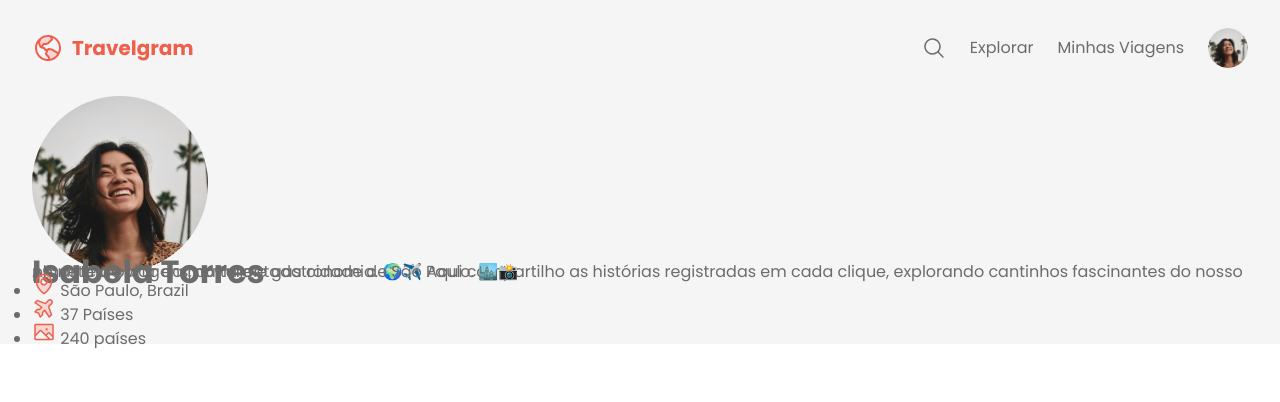
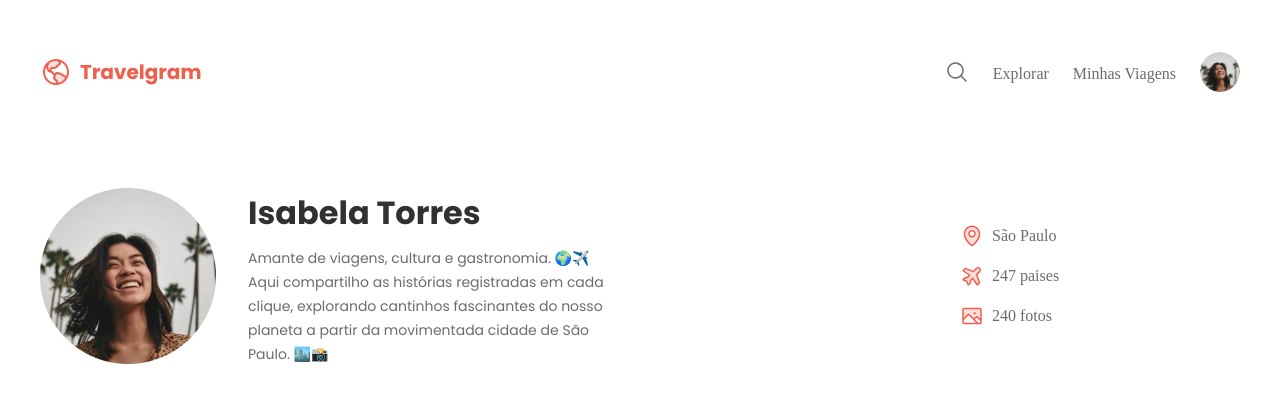
Before and after one commit to StyvenNoronha/Projeto_Travelgram, a plain HTML site: page index.html in a window 1280 px wide. Drawn offline with Linux system fonts and the light colour scheme.

Commit message:
Estilizando o Header

```diff
--- a/css/global.css
+++ b/css/global.css
@@ -16,38 +16,27 @@
 
 }
 
-* {
-  margin: 0;
-  padding: 0;
-  box-sizing: border-box;
-
-  line-height: 0;
-}
-
-body{
-  font: var(--Paragraph);
+body {
   color: var(--text-color-secondary);
   background-color: var(--background-color);
 }
 
-
-a{
-  text-decoration: none; /*Tira a decoração do link*/
-  color: inherit; /* inherit significa de herança*/
+a {
+  text-decoration: none;
+  color: inherit;
 }
 
-a:hover{
+a:hover {
   color: var(--brand-color);
   text-decoration: underline;
 }
 
-
 .container{
-  padding-inline: 2rem ;
+  padding-inline: 2rem ; /*so meche do lado esquerdo e direito*/
   max-width: 80rem;
-  margin-inline:auto ;
+  margin-inline: auto; /*so meche do lado esquerdo e direito*/
 }
 
-.surface-color{
-  background-color: var(--surface-color);
+.bg-surface-color{
+    background-color: var(--surface-color);
 }
--- /dev/null
+++ b/css/header.css
@@ -0,0 +1,41 @@
+header {
+  padding-block: 2rem;
+}
+header .container {
+  display: flex;
+  justify-content: space-between;
+  align-items: center;
+}
+
+#profile {
+  display: flex;
+  align-items: center;
+  gap: 2rem;
+}
+
+#profile > div {
+  max-width: 24rem;
+}
+#profile h1{
+    font: var(--heading1);
+    color: var(--text-color-primary);
+    margin-bottom: .5rem;
+}
+#profile p {
+    font: var(--Paragraph-md);
+}
+
+#info{
+    list-style: none;
+    display: flex;
+    flex-direction: column;
+    gap: 1rem;
+
+    width: 17.5rem;
+}
+
+#info li{
+    display: flex;
+    align-items: center;
+    gap:.5rem
+}
--- a/css/style.css
+++ b/css/style.css
@@ -1,3 +1,4 @@
 @import url('https://fonts.googleapis.com/css2?family=Poppins:ital,wght@0,100;0,200;0,300;0,400;0,500;0,600;0,700;0,800;0,900;1,100;1,200;1,300;1,400;1,500;1,600;1,700;1,800;1,900&display=swap');
 @import url(./global.css);
-@import url(./nav.css)
+@import url(./nav.css);
+@import url(./header.css)
--- a/index.html
+++ b/index.html
@@ -31,29 +31,33 @@
       <header>
         <div class="container">
           <div id="profile">
-            <img src="assets/profile.png" alt="fota da isabela" />
+            <img src="assets/profile.png" alt="imagem de perfil" />
             <div>
               <h1>Isabela Torres</h1>
               <p>
-                Amante de viagens, cultura e gastronomia. 🌍✈️ Aqui compartilho
-                as histórias registradas em cada clique, explorando cantinhos
-                fascinantes do nosso planeta a partir da movimentada cidade de
-                São Paulo. 🏙️📸
+                Amante de viagens, cultura e gastronomia. 🌍✈️ <br>
+                Aqui compartilho as histórias registradas em cada clique,
+                explorando cantinhos fascinantes do nosso planeta a partir da
+                movimentada cidade de São Paulo. 🏙️📸
               </p>
             </div>
           </div>
           <ul id="info">
             <li>
-              <img src="assets/icons/MapPin.svg" alt="icone de mapa" />
-              <span>São Paulo, Brazil</span>
+              <img src="assets/icons/MapPin.svg" alt="icone de mapa" /><span
+                >São Paulo</span
+              >
             </li>
             <li>
-              <img src="assets/icons/AirplaneTilt.svg" alt="icone de avião" />
-              <span>37 Países</span>
+              <img
+                src="assets/icons/AirplaneTilt.svg"
+                alt="icone de avião"
+              /><span>247 paises</span>
             </li>
             <li>
-              <img src="assets/icons/Image.svg" alt="icone de imagem" />
-              <span>240 países</span>
+              <img src="assets/icons/Image.svg" alt="icone de image" /><span
+                >240 fotos</span
+              >
             </li>
           </ul>
         </div>
```
